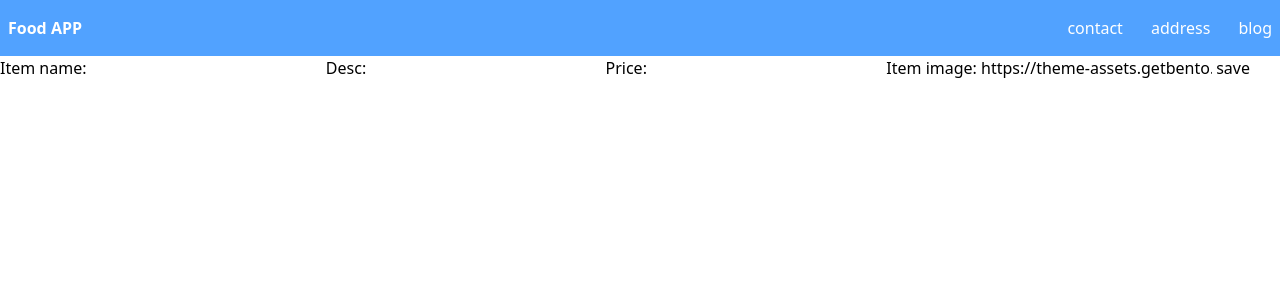
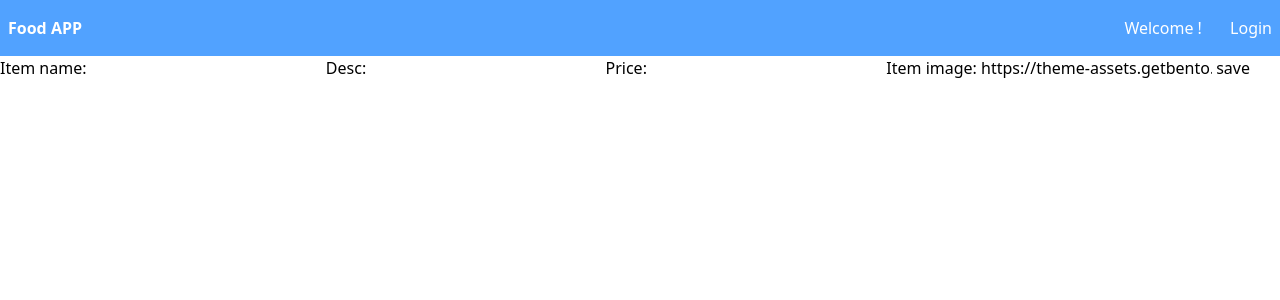
Before and after one commit to mahrishi821/Django-projects, a Django app: page /myapp/add/ in a window 1280 px wide. Shown: the top 300 px of the page. Run offline with Django 4.2, Linux system fonts and the light colour scheme.

Commit message:
Added the login and logout logic in the nav bar

```diff
--- a/mysite/myapp/templates/myapp/base.html
+++ b/mysite/myapp/templates/myapp/base.html
@@ -13,9 +13,14 @@
     <div class="flex justify-between px-2 py-4">
         <a herf="" class=" font-bold"> Food APP</a>
         <div class="space-x-6">
-            <a herf=""> contact </a>
-            <a herf=""> address </a>
-            <a herf=""> blog </a>
+
+            <a herf="">Welcome {{user.username}} !</a>
+            {% if user.is_authenticated %}
+             <a href="{% url 'logout' %}">Logout</a>
+            {% else %}
+            <a href="{% url 'login' %}"> Login </a>
+            {% endif %}
+
         </div>
     </div>
 </nav>
--- a/mysite/myapp/views.py
+++ b/mysite/myapp/views.py
@@ -3,8 +3,10 @@ from django.http import HttpResponse
 from rest_framework.views import APIView
 from .models import Item
 from .forms import  ItemForm
+from django.contrib.auth.decorators import login_required
+
 # Create your views here.
-
+@login_required()
 def index(request):
     items=Item.objects.all() # for queryset
     context={
--- a/mysite/mysite/settings.py
+++ b/mysite/mysite/settings.py
@@ -132,3 +132,4 @@ STATIC_URL = 'static/'
 DEFAULT_AUTO_FIELD = 'django.db.models.BigAutoField'
 
 LOGIN_REDIRECT_URL= 'myapp:index'
+LOGIN_URL='login'
```
